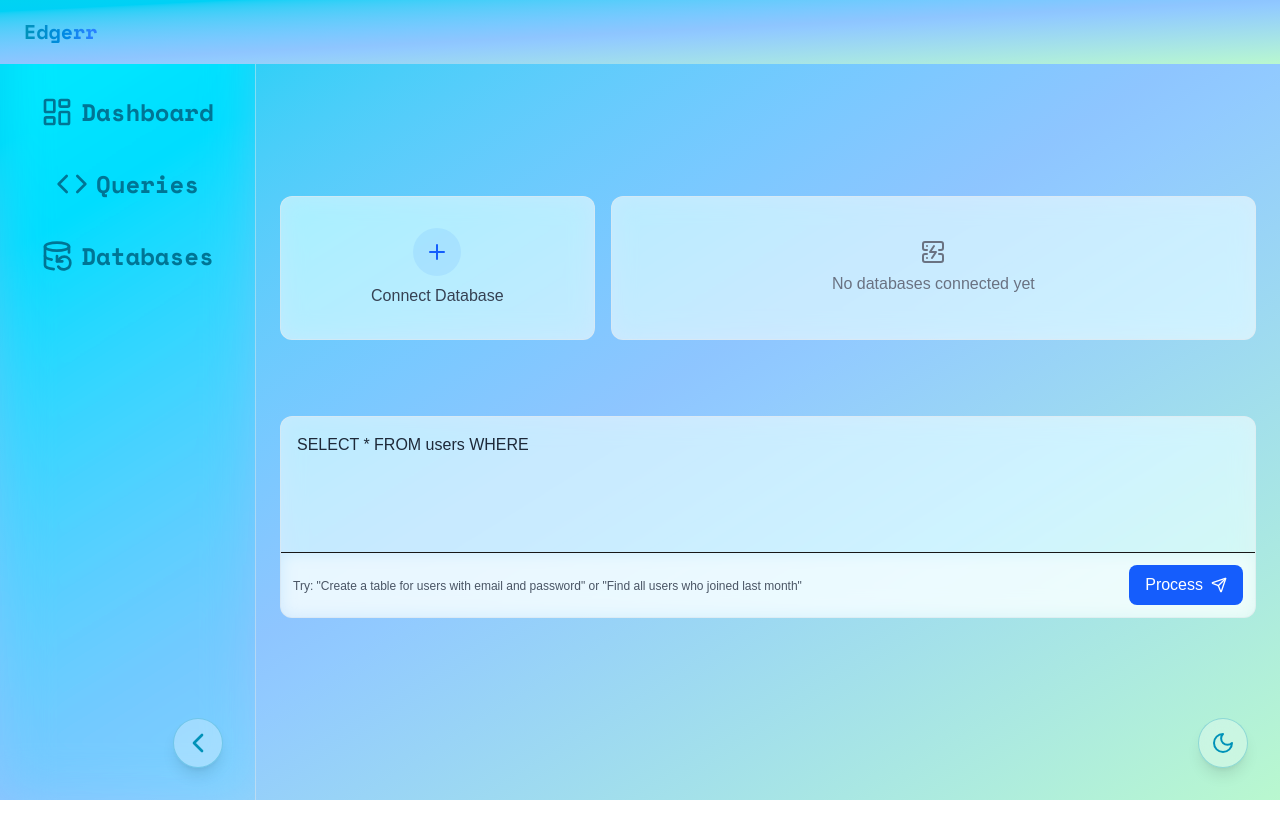
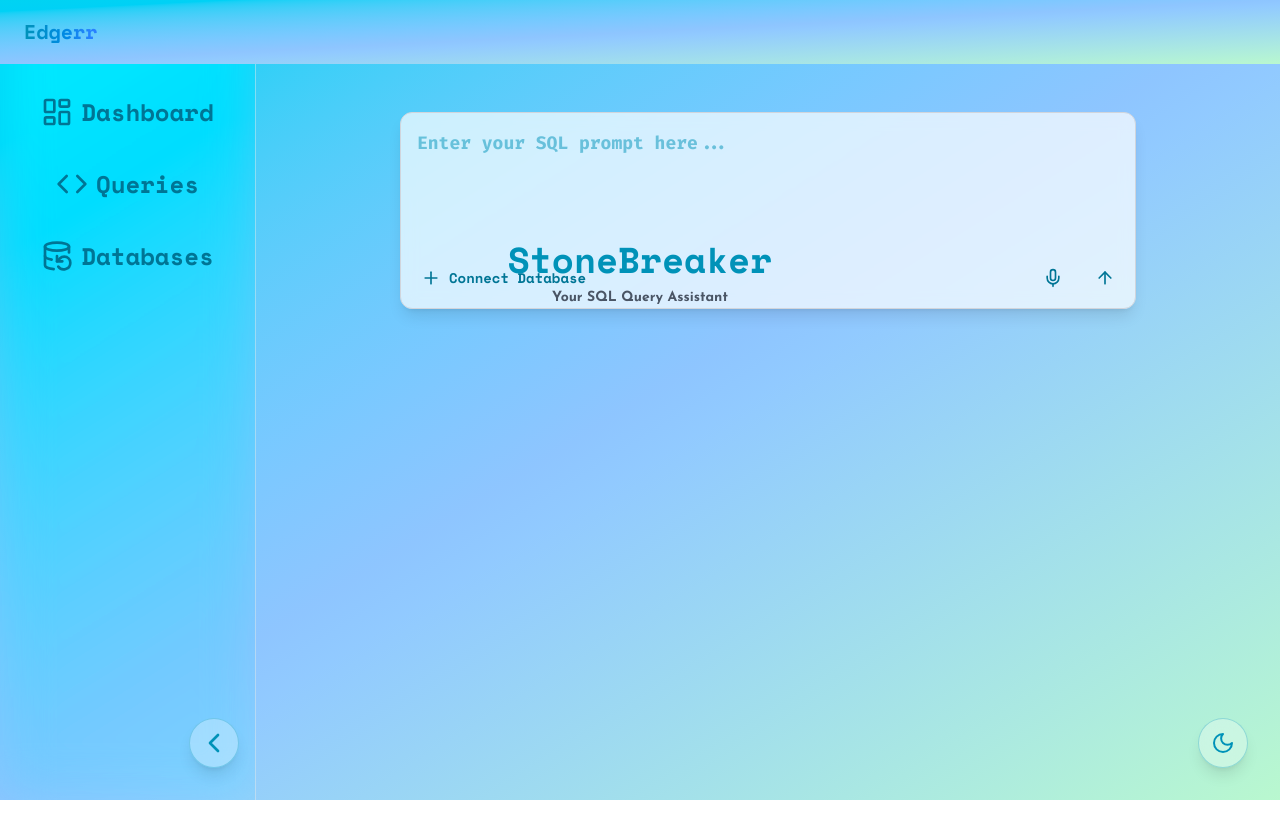
Before and after one commit to Harshal292004/Edgerr-Web, a Next.js app: page /stonebreaker in a window 1280 px wide. Shown: the top 838 px of the page. Built offline with nearby package versions, Linux system fonts and the light colour scheme.

Commit message:
Added the stone breaker page

```diff
--- a/src/app/(pages)/stonebreaker/page.tsx
+++ b/src/app/(pages)/stonebreaker/page.tsx
@@ -1,69 +1,66 @@
 "use client";
 import React, { useState } from "react";
-import { useThemeStore } from "@/lib/store";
-import { space_mono } from "@/lib/fonts";
+import { fira_code, josefin_sans, roboto_mono, space_mono } from "@/lib/fonts";
 import { useRouter } from "next/navigation";
-import { LogOut, LayoutDashboard ,DatabaseBackup, Code} from "lucide-react";
 import {
-  Database,
+  LayoutDashboard,
+  DatabaseBackup,
+  Code,
+  ArrowUp,
+  Mic,
   Plus,
-  Send,
   ChevronLeft,
   ChevronRight,
-  ServerCrash,
 } from "lucide-react";
+
 import { motion } from "framer-motion";
 
-
-type database={
-  id: string,
-  name: string
-}
-
+type database = {
+  id: string;
+  name: string;
+};
 
 const page = () => {
-  const theme = useThemeStore((state) => state.theme);
   const [sidebarCollapsed, setSidebarCollapsed] = useState(false);
-  const [prompt, setPrompt] = useState("SELECT * FROM users WHERE");
+  const [prompt, setPrompt] = useState("");
   const [databases, setDatabases] = useState<database[]>([]);
-
+  const [isPromptSubmitted, setIsPromptSubmitted] = useState(false);
   // Toggle sidebar collapse state
   const toggleSidebar = () => setSidebarCollapsed(!sidebarCollapsed);
 
   // Handle prompt input change
-  const handlePromptChange = (e:any) => setPrompt(e.target.value);
+  const handlePromptChange = (e: any) => setPrompt(e.target.value);
 
   // Handle prompt submission
-  const handleSubmitPrompt = (e:any) => {
-    e.preventDefault();
+  const handleSubmitPrompt = () => {
+    if (prompt.trim()) {
+      setIsPromptSubmitted(true);
       // Process prompt here
       console.log("Processing prompt:", prompt);
+    }
   };
 
   // Mock function to add a database
   const handleAddDatabase = () => {
     const newDb = {
       id: `db-${databases.length + 1}`,
-      name: `Database ${databases.length + 1}`
+      name: `Database ${databases.length + 1}`,
     };
     setDatabases([...databases, newDb]);
   };
 
-  const router=useRouter()
-  const handleRouteChange=({href}:{href:string})=>{
-    router.push(href)
-  }
+  const router = useRouter();
+  const handleRouteChange = ({ href }: { href: string }) => {
+    router.push(href);
+  };
   return (
-    <div
-      className="flex min-h-screen"
-    >
-
-      <div className="absolute inset-0 transition-all duration-500  bg-gradient-to-br from-cyan-400 via-blue-300 to-green-200  dark:from-black dark:via-gray-900 dark:to-black" />
+    <div className="flex min-h-screen">
+      <div className="absolute inset-0 transition-all duration-500 bg-gradient-to-br from-cyan-400 via-blue-300 to-green-200 dark:from-black dark:via-gray-900 dark:to-black" />
 
       {/* Sidebar */}
       <motion.div
-        initial={{opacity:0}}
-        animate={{opacity:1}}
+        initial={{ opacity: 0 }}
+        animate={{ opacity: 1 }}
         className={`
           ${sidebarCollapsed ? "w-20" : "w-64"}
           h-screen fixed left-0 top-0
@@ -79,7 +76,9 @@ const page = () => {
         <nav className="mt-10 flex-1 px-2 py-4 space-y-2 overflow-y-auto">
           <div className="flex flex-col gap-2 justify-center items-center p-6">
             <motion.div
-                onClick={() => {handleRouteChange({href:"/dashboard"})}}
+              onClick={() => {
+                handleRouteChange({ href: "/dashboard" });
+              }}
               className={`cursor-pointer p-4 rounded-lg
             transition-all duration-300
             dark:hover:bg-yellow-400/20 dark:text-yellow-400 text-cyan-700
@@ -91,11 +90,13 @@ const page = () => {
               whileTap="tap"
             >
               <LayoutDashboard className="mr-2 h-8 w-8" />
-                {!sidebarCollapsed?   <p className="text-2xl">Dashboard</p>:null}
+              {!sidebarCollapsed ? <p className="text-2xl">Dashboard</p> : null}
             </motion.div>
 
             <motion.div
-                onClick={() => {handleRouteChange({href:"/codd/queries"})}}
+              onClick={() => {
+                handleRouteChange({ href: "/codd/queries" });
+              }}
               className={`cursor-pointer p-4 rounded-lg
       transition-all duration-300
       dark:hover:bg-yellow-400/20 dark:text-yellow-400 text-cyan-700
@@ -107,11 +108,13 @@ const page = () => {
               whileTap="tap"
             >
               <Code className="mr-2 h-8 w-8" />
-                {!sidebarCollapsed?<p className="text-2xl">Queries</p>:null}
+              {!sidebarCollapsed ? <p className="text-2xl">Queries</p> : null}
             </motion.div>
 
             <motion.div
-                onClick={() => {handleRouteChange({href:"/codd/databases"})}}
+              onClick={() => {
+                handleRouteChange({ href: "/codd/databases" });
+              }}
               className={`cursor-pointer p-4 rounded-lg
               transition-all duration-300
               dark:hover:bg-yellow-400/20 dark:text-yellow-400 text-cyan-700
@@ -123,7 +126,7 @@ const page = () => {
               whileTap="tap"
             >
               <DatabaseBackup className="mr-2 h-8 w-8" />
-                {!sidebarCollapsed?<p className="text-2xl">Databases</p>:null}
+              {!sidebarCollapsed ? <p className="text-2xl">Databases</p> : null}
             </motion.div>
           </div>
         </nav>
@@ -134,7 +137,7 @@ const page = () => {
           whileHover={{ scale: 1.1 }}
           whileTap={{ scale: 0.9 }}
           className={`
-          p-2 rounded-full fixed bottom-8 right-8
+            p-2 rounded-full fixed bottom-8 right-4
             backdrop-blur-lg border
             dark:bg-black/20 dark:border-yellow-400/30 dark:hover:bg-yellow-400/10
             bg-white/30 border-cyan-600/30 hover:bg-cyan-500/10
@@ -144,259 +147,159 @@ const page = () => {
           `}
         >
           {sidebarCollapsed ? (
-          <ChevronRight className={` ${sidebarCollapsed?"ml-20":""} h-8 w-8 text-cyan-600 dark:text-yellow-400 `} />
+            <ChevronRight
+              className={`h-8 w-8 text-cyan-600 dark:text-yellow-400`}
+            />
           ) : (
-          <ChevronLeft className={` ${sidebarCollapsed?"ml-20":""} h-8 w-8 text-cyan-600 dark:text-yellow-400 `}  />
+            <ChevronLeft
+              className={`h-8 w-8 text-cyan-600 dark:text-yellow-400`}
+            />
           )}
         </motion.button>
-
-
-
-
       </motion.div>
 
       {/* Main content */}
-      <div
-        className={`
-        flex-1 transition-all duration-300
-        ${sidebarCollapsed ? "ml-16" : "ml-64"}
-      `}
-      >
-        {/* Codd Hero */}
-        <div
-          className={`
-          p-8 ${
-            theme === "dark"
-              ? "bg-gradient-to-r from-blue-900/30 to-purple-900/30"
-              : "bg-gradient-to-r from-blue-50 to-purple-50"
-          }
-        `}
-        >
-          <h1
-            className={`
-            text-4xl font-bold ${space_mono.className}
-            ${theme === "dark" ? "text-white" : "text-gray-800"}
-          `}
+      <motion.div
+        className={`flex-1 transition-all duration-300 flex flex-col items-center ${
+          sidebarCollapsed ? "ml-20" : "ml-64"
+        }`}
       >
 
-          </h1>
-        </div>
 
-        {/* Database connection section */}
-        <div className="p-6">
-          <h2
-            className={`
-            text-xl font-semibold mb-4
-            ${theme === "dark" ? "text-white" : "text-gray-800"}
-          `}
+        {/* Animated StoneBreaker Header */}
+        <motion.div
+          initial={{ opacity: 0 }}
+          animate={{ opacity: 1 }}
+          className={`fixed transition-all duration-500 z-30 ${
+            isPromptSubmitted
+              ? `${sidebarCollapsed ? "left-24" : "left-72"} top-6`
+              : "left-1/2 top-[30%] -translate-x-1/2"
+          }`}
         >
-            Connected Databases
-          </h2>
+          <motion.div
+            animate={{
+              opacity: isPromptSubmitted ? 0.7 : 1,
+              scale: isPromptSubmitted ? 0.7 : 1
+            }}
+            className="text-center"
+          >
+            <motion.h1
+              initial={{ y: 20, opacity: 0 }}
+              animate={{ y: 0, opacity: 1 }}
+              className={`${space_mono.className} text-4xl font-bold mb-2
+              dark:text-yellow-400 text-cyan-600`}
+            >
+              StoneBreaker
+            </motion.h1>
 
-          <div className="grid grid-cols-1 md:grid-cols-2 lg:grid-cols-3 gap-4 mb-8">
-            {/* Add database card */}
-            <div
-              onClick={handleAddDatabase}
-              className={`
-                cursor-pointer
-                flex flex-col items-center justify-center p-6 rounded-xl h-36
-                backdrop-blur-md backdrop-saturate-150
-                ${
-                  theme === "dark"
-                    ? "bg-black/20 border border-white/10 hover:bg-black/30"
-                    : "bg-white/60 border border-gray-200/50 hover:bg-white/80"
-                }
-                transition-all duration-200
-              `}
+            <motion.p
+              initial={{ y: 20, opacity: 0 }}
+              animate={{ y: 0, opacity: 1 }}
+              className={`${josefin_sans.className} dark:text-gray-300 text-gray-600 text-sm`}
+            >
+              Your SQL Query Assistant
+            </motion.p>
+          </motion.div>
+        </motion.div>
+
+        {/* Input Container */}
+        <motion.div
+          className={`w-full max-w-3xl px-4 transition-all duration-500 ${
+            isPromptSubmitted ? "mt-4" : "mt-12"
+          }`}
+          initial={{ opacity: 0, y: 20 }}
+          animate={{ opacity: 1, y: 0 }}
         >
           <div
-                className={`
-                p-3 rounded-full mb-2
-                ${theme === "dark" ? "bg-blue-500/20" : "bg-blue-500/10"}
-              `}
-              >
-                <Plus
-                  className={
-                    theme === "dark" ? "text-blue-400" : "text-blue-600"
-                  }
-                />
-              </div>
-              <p
-                className={theme === "dark" ? "text-gray-300" : "text-gray-700"}
-              >
-                Connect Database
-              </p>
-            </div>
-
-            {/* Connected databases */}
-            {databases.map((db) => (
-              <div
-                key={db.id}
-                className={`
-                  flex flex-col p-6 rounded-xl h-36
-                  backdrop-blur-md backdrop-saturate-150
-                  ${
-                    theme === "dark"
-                      ? "bg-black/20 border border-white/10"
-                      : "bg-white/60 border border-gray-200/50"
-                  }
-                `}
-              >
-                <div className="flex justify-between items-start mb-4">
-                  <div
-                    className={`
-                    p-2 rounded-lg
-                    ${
-                      theme === "dark" ? "bg-purple-500/20" : "bg-purple-500/10"
-                    }
-                  `}
-                  >
-                    <Database
-                      className={`h-5 w-5 ${
-                        theme === "dark" ? "text-purple-400" : "text-purple-600"
-                      }`}
-                    />
-                  </div>
-                  <span
-                    className={`
-                    text-xs px-2 py-1 rounded-full
-                    ${
-                      theme === "dark"
-                        ? "bg-white/10 text-white"
-                        : "bg-black/10 text-gray-800"
-                    }
-                  `}
-                  >
-                     Tables
-                  </span>
-                </div>
-                <h3
-                  className={`font-medium ${
-                    theme === "dark" ? "text-white" : "text-gray-800"
-                  }`}
-                >
-                  {db.name}
-                </h3>
-                <p
-                  className={`text-sm mt-1 ${
-                    theme === "dark" ? "text-gray-400" : "text-gray-600"
-                  }`}
-                >
-                  Connected • MySQL
-                </p>
-                <div className="mt-auto flex justify-end">
-                  <button
-                    className={`
-                    text-xs px-3 py-1 rounded
-                    ${
-                      theme === "dark"
-                        ? "bg-blue-500/20 text-blue-400 hover:bg-blue-500/30"
-                        : "bg-blue-500/10 text-blue-600 hover:bg-blue-500/20"
-                    }
-                  `}
-                  >
-                    Query
-                  </button>
-                </div>
-              </div>
-            ))}
-
-            {databases.length === 0 && (
-              <div
-                className={`
-                flex flex-col items-center justify-center p-6 rounded-xl h-36 col-span-2
-                backdrop-blur-md backdrop-saturate-150
-                ${
-                  theme === "dark"
-                    ? "bg-black/20 border border-white/10"
-                    : "bg-white/60 border border-gray-200/50"
-                }
-              `}
-              >
-                <ServerCrash
-                  className={`mb-2 ${
-                    theme === "dark" ? "text-gray-400" : "text-gray-500"
-                  }`}
-                />
-                <p
-                  className={`text-center ${
-                    theme === "dark" ? "text-gray-400" : "text-gray-500"
-                  }`}
-                >
-                  No databases connected yet
-                </p>
-              </div>
-            )}
-          </div>
-
-          {/* Prompt input */}
-          <div className="mt-8">
-            <h2
-              className={`
-              text-xl font-semibold mb-4
-              ${theme === "dark" ? "text-white" : "text-gray-800"}
-            `}
-            >
-              AI Database Assistant
-            </h2>
-
-            <form onSubmit={handleSubmitPrompt}>
-              <div
-                className={`
-                relative rounded-xl overflow-hidden
-                backdrop-blur-md backdrop-saturate-150
-                ${
-                  theme === "dark"
-                    ? "bg-black/20 border border-white/10"
-                    : "bg-white/60 border border-gray-200/50"
-                }
-              `}
+            className={`w-full rounded-xl shadow-lg border dark:border-gray-700 border-gray-300
+                      bg-white/70 dark:bg-gray-900/70 backdrop-blur-sm
+                      focus-within:ring-2 focus-within:ring-cyan-500 dark:focus-within:ring-yellow-400
+                      text-cyan-600 dark:text-yellow-400 overflow-hidden`}
           >
             <textarea
               value={prompt}
               onChange={handlePromptChange}
-                  rows={4}
-                  placeholder="Enter your database query or question..."
-                  className={`
-                    w-full p-4 resize-none outline-none
-                    ${
-                      theme === "dark"
-                        ? "bg-transparent text-white placeholder:text-gray-500"
-                        : "bg-transparent text-gray-800 placeholder:text-gray-400"
+              placeholder="Enter your SQL prompt here..."
+              className={`w-full p-4 min-h-32 bg-transparent resize-none
+                          focus:outline-none
+                          text-cyan-600 dark:text-yellow-400 text-lg ${fira_code.className}`}
+              onKeyDown={(e) => {
+                if (e.key === "Enter" && e.ctrlKey) {
+                  handleSubmitPrompt();
                 }
-                  `}
+              }}
             />
-                <div className="flex justify-between items-center p-3 border-t bg-opacity-50 border-opacity-50 backdrop-blur-sm">
-                  <div
-                    className={
-                      theme === "dark" ? "text-gray-400" : "text-gray-600"
-                    }
+
+            <div className="flex flex-row justify-between p-2  dark:border-gray-700 border-gray-300">
+              <motion.div
+                onClick={handleAddDatabase}
+                className={`cursor-pointer p-3 rounded-lg
+                        transition-all duration-300
+                        dark:hover:bg-yellow-400/20 dark:text-yellow-400 text-cyan-700
+                        hover:bg-cyan-500/20 ${space_mono.className}
+                        flex items-center gap-2`}
+                whileHover={{ scale: 1.05 }}
+                whileTap={{ scale: 0.95 }}
               >
-                    <span className="text-xs">
-                      Try: "Create a table for users with email and password" or
-                      "Find all users who joined last month"
-                    </span>
-                  </div>
-                  <button
-                    type="submit"
-                    className={`
-                      flex items-center gap-2 px-4 py-2 rounded-lg
-                      ${
-                        theme === "dark"
-                          ? "bg-blue-600 hover:bg-blue-700 text-white"
-                          : "bg-blue-600 hover:bg-blue-700 text-white"
-                      }
-                      transition-all duration-200
-                    `}
+                <Plus className="h-5 w-5" />
+                <p className="text-sm">Connect Database</p>
+              </motion.div>
+
+              <div className="flex flex-row items-center gap-2">
+                <motion.button
+                  className={`cursor-pointer p-3 rounded-lg
+                          transition-all duration-300
+                          dark:hover:bg-yellow-400/20 dark:text-yellow-400 text-cyan-700
+                          hover:bg-cyan-500/20 ${space_mono.className}
+                          flex items-center justify-center`}
+                  whileHover={{ scale: 1.05 }}
+                  whileTap={{ scale: 0.95 }}
                 >
-                    Process <Send className="h-4 w-4" />
-                  </button>
-                </div>
-              </div>
-            </form>
+                  <Mic className="h-5 w-5" />
+                </motion.button>
+
+                <motion.button
+                  onClick={handleSubmitPrompt}
+                  className={`cursor-pointer p-3 rounded-lg
+                          transition-all duration-300
+                          dark:hover:bg-yellow-400/20 dark:text-yellow-400 text-cyan-700
+                          hover:bg-cyan-500/20 ${space_mono.className}
+                          flex items-center justify-center`}
+                  whileHover={{ scale: 1.05 }}
+                  whileTap={{ scale: 0.95 }}
+                >
+                  <ArrowUp className="h-5 w-5" />
+                </motion.button>
               </div>
             </div>
           </div>
+        </motion.div>
+
+        {/* Results area - appears after submission */}
+        {isPromptSubmitted && (
+          <motion.div
+            initial={{ opacity: 0, y: 20 }}
+            animate={{ opacity: 1, y: 0 }}
+            className="w-full max-w-3xl mt-6 px-4 mb-16"
+          >
+            <div
+              className="w-full rounded-xl shadow-lg border dark:border-gray-700 border-gray-300
+                        bg-white/70 dark:bg-gray-900/70 backdrop-blur-sm p-6 min-h-64"
+            >
+              <h2
+                className={`${space_mono.className} text-xl font-bold mb-4 dark:text-yellow-400 text-cyan-600`}
+              >
+                Query Results
+              </h2>
+              <p
+                className={`${fira_code.className} text-gray-600 dark:text-gray-300`}
+              >
+                Your SQL query results will appear here...
+              </p>
+            </div>
+          </motion.div>
+        )}
+      </motion.div>
     </div>
   );
 };
--- a/src/lib/fonts.ts
+++ b/src/lib/fonts.ts
@@ -1,4 +1,4 @@
-import { Space_Mono,Roboto_Mono,Cutive_Mono,Josefin_Sans } from "@next/font/google"
+import { Space_Mono,Roboto_Mono,Cutive_Mono,Josefin_Sans, Fira_Code } from "@next/font/google"
 
 const space_mono_italic= Space_Mono({weight: "700",style:"italic"})
 const space_mono= Space_Mono({weight: "700"})
@@ -7,4 +7,5 @@ const roboto_mono_italic=Roboto_Mono({weight:"700",style:"italic"})
 const cutive_mono=Cutive_Mono({weight:"400"})
 const josefin_sans_italic=Josefin_Sans({weight:"700",style:"italic"})
 const josefin_sans=Josefin_Sans({weight:"700"})
-export {space_mono,space_mono_italic,roboto_mono,roboto_mono_italic,cutive_mono,josefin_sans,josefin_sans_italic}
+const fira_code=Fira_Code({weight:"700"})
+export {space_mono,space_mono_italic,roboto_mono,roboto_mono_italic,cutive_mono,josefin_sans,josefin_sans_italic,fira_code}
```
Lines whose indentation alone changed are shown as unchanged.
